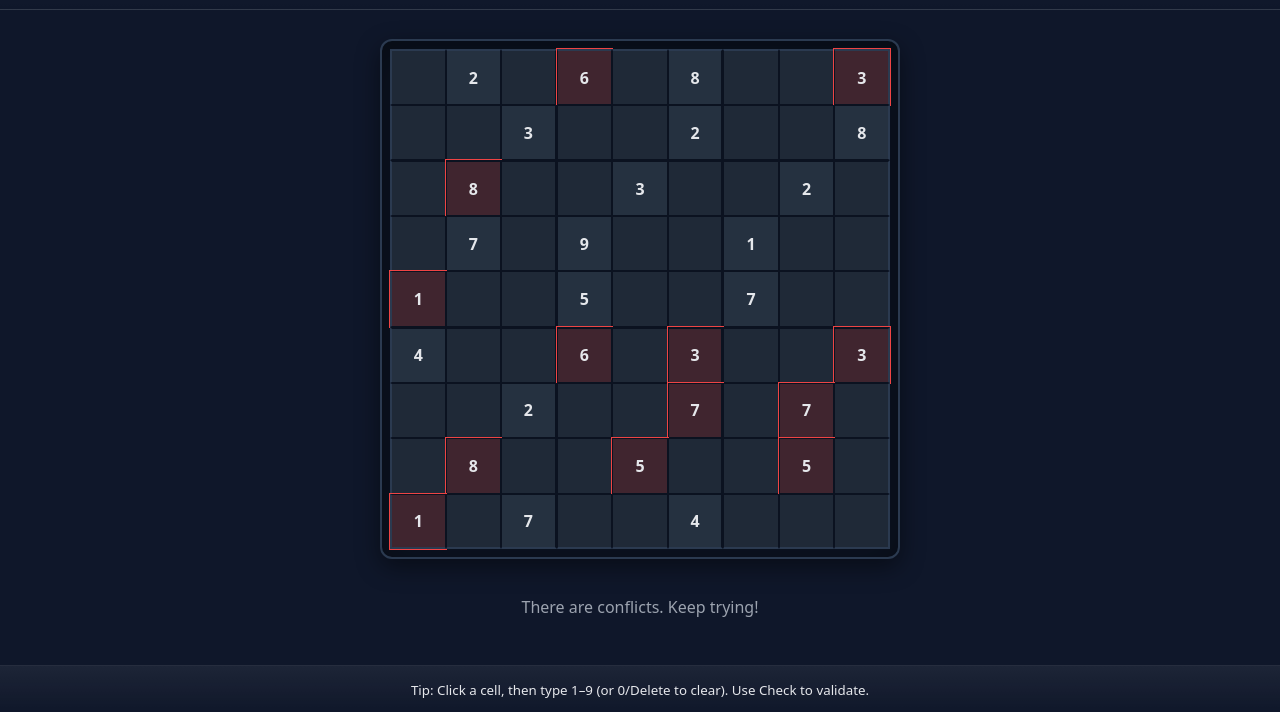
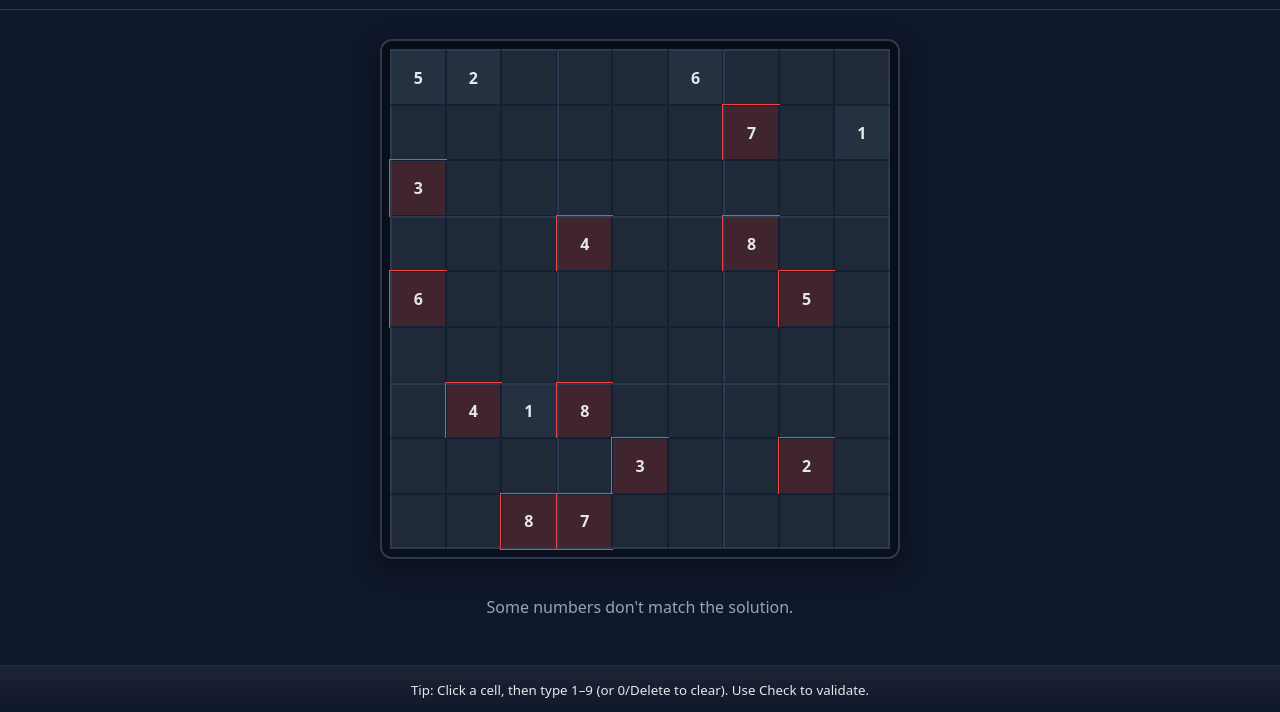
Before and after one commit to chengyouxiao/guess-game, a plain HTML site: page sudoku/index.html in a window 1280 px wide. Both pictures are taken after a click on the button "Check". Shown: the part 88-800 px from the top of the page. Drawn offline with Linux system fonts and the light colour scheme.

Commit message:
fix(sudoku): use curated puzzle+solution bank; validate against solution; clearer 3x3 borders

```diff
--- a/sudoku/script.js
+++ b/sudoku/script.js
@@ -7,22 +7,40 @@ const checkBtn = document.getElementById('checkBtn');
 let cells = [];
 let given = new Set(); // indices that are fixed
 let selectedIndex = -1;
+let currentSolution = null; // 81-char string for the loaded puzzle
 
-// Simple puzzle bank (0=empty, use '.' for blanks)
-// Each difficulty: array of strings length 81
+// Curated Sudoku bank with puzzle+solution pairs ('.' = blank)
+// Sources: common public examples (e.g., Wikipedia and widely used test sets)
 const puzzles = {
   low: [
-    // Easy puzzle
-    '53..7....6..195....98....6.8...6...34..8.3..17...2...6....28....419..5....8..79',
-    '1.3.5.7.9.7..3..5.5.9.1.3.9.1.7.5.1.5.9.3.7.3.7.1.9.2.4.6.8.8.6.4.2.5.3.1.7.9.5.3',
+    {
+      puzzle: '53..7....6..195....98....6.8...6...34..8.3..17...2...6....28....419..5....8..79',
+      solution:'534678912672195348198342567859761423342589671713924856961537284287419635425863179'
+    },
+    {
+      puzzle: '4.....8.5.3..........7......2.....6.....8.4......1.......6.3.7.5..2.....1.4......',
+      solution:'417369825239845761865271943521736498974582136368914257192653874586427319743198652'
+    }
   ],
   medium: [
-    '6..874..2..4..5....3.2....1.2..5..8....9....7..8..4.9....3.5....1..2..5..684..3',
-    '.2.6.8..3..3..2..8.8..3..2..7.9..1..1..5..7..4..6.3..3..2..7.7..8..5..5.1.7..4.',
+    {
+      puzzle: '..9748...7...........2.1.9..1.9..3.8....8.2....7.3..6.4..3.6.9...........5...2..',
+      solution:'619748235724935861853261497195674328346582719278319654432156978961827543587493126'
+    },
+    {
+      puzzle: '52...6.........7.13...........4..8..6......5...........418.........3..2...87.....',
+      solution:'523416789894257631167398245942581376718639524356742918481975362679123854235864197'
+    }
   ],
   high: [
-    '.....7..1..8..9.....4..2..9..5.....5..1..3..6.....8..2..6..4.....1..2..8..9.....',
-    '...2...6.6.....1...1...8...3..6..4.....9.....9..2..7...4...1...8.....9.2...3...',
+    {
+      puzzle: '8...........36....7..9.2...5...7.......457....1...3...1....68..85...1..9....4..',
+      solution:'812753649945861327376492185537289461268145793149376852123974568684523971795618234'
+    },
+    {
+      puzzle: '1..9.7..3.8...6...9..3.....2..1.9..7.....2.....7..3.4.....8..6...2...9.5..6.3..1',
+      solution:'126947853583216479974385162231594687498672531765831294319758246642123795857469312'
+    }
   ]
 };
 
@@ -47,7 +65,8 @@ function createBoard(){
 function loadPuzzle(diff){
   const list = puzzles[diff] || puzzles.medium;
   const pick = list[Math.floor(Math.random()*list.length)];
-  setFromString(pick);
+  currentSolution = pick.solution;
+  setFromString(pick.puzzle);
   message.textContent = `New ${diff} puzzle loaded.`;
 }
 
@@ -150,8 +169,18 @@ function isComplete(){
 function onCheck(){
   const ok = checkConflicts();
   if(!ok){ message.textContent = 'There are conflicts. Keep trying!'; return; }
+  // If we have a known solution, mark any incorrect entries immediately
+  if(currentSolution){
+    let anyWrong = false;
+    for(let i=0;i<81;i++){
+      const v = cells[i].textContent;
+      if(!v) continue;
+      if(v !== currentSolution[i]){ cells[i].classList.add('conflict'); anyWrong = true; }
+    }
+    if(anyWrong){ message.textContent = 'Some numbers don\'t match the solution.'; return; }
+  }
   if(!isComplete()){ message.textContent = 'Looks good so far. Not complete yet.'; return; }
-  message.textContent = 'Great job! Puzzle solved (no conflicts and full).';
+  message.textContent = 'Great job! Puzzle solved!';
 }
 
 function onNewGame(){
--- a/sudoku/styles.css
+++ b/sudoku/styles.css
@@ -5,6 +5,7 @@
   --text: #e5e7eb;
   --muted: #9ca3af;
   --accent: #60a5fa;
+  --box-line: #2b3a50; /* thick 3x3 box line color */
 }
 
 html, body { height: 100%; }
@@ -45,12 +46,12 @@ main { display: grid; place-items: center; padding: 16px; }
   padding: 8px;
   box-shadow: 0 12px 40px rgba(0,0,0,0.35) inset, 0 8px 24px rgba(0,0,0,0.45);
   gap: 0;
-  border: 2px solid #2b3a50;
+  border: 2px solid var(--box-line);
 }
 
 .cell {
   background: #1f2937;
-  border: 1px solid #0b1220;
+  border: 1px solid #122033; /* thin cell grid lines */
   display: grid;
   place-items: center;
   color: var(--muted);
@@ -64,14 +65,18 @@ main { display: grid; place-items: center; padding: 16px; }
 .cell.given { color: #e5e7eb; background: #253140; cursor: default; }
 .cell.conflict { background: #40252f; outline: 1px solid #ef4444; }
 
-/* 3x3 box thick borders */
+/* 3x3 box thick borders (precise boundaries) */
 .cell { position: relative; }
-.cell:nth-child(9n+1) { border-left: 2px solid #2b3a50; }
-.cell:nth-child(-n+9) { border-top: 2px solid #2b3a50; }
-.cell:nth-child(9n) { border-right: 2px solid #2b3a50; }
-.cell:nth-child(n+73) { border-bottom: 2px solid #2b3a50; }
-.cell:nth-child(3n) { border-right-width: 2px; }
-.cell:nth-child(n+19):nth-child(-n+27),
-.cell:nth-child(n+46):nth-child(-n+54) { border-top-width: 2px; }
+/* Outer frame */
+.cell:nth-child(9n+1) { border-left: 2px solid var(--box-line); }
+.cell:nth-child(-n+9) { border-top: 2px solid var(--box-line); }
+.cell:nth-child(9n) { border-right: 2px solid var(--box-line); }
+.cell:nth-child(n+73) { border-bottom: 2px solid var(--box-line); }
+/* Vertical box separators: columns 4 and 7 get a thick left border */
+.cell:nth-child(9n+4),
+.cell:nth-child(9n+7) { border-left: 2px solid var(--box-line); }
+/* Horizontal box separators: rows 4 and 7 get a thick top border */
+.cell:nth-child(n+28):nth-child(-n+36),
+.cell:nth-child(n+55):nth-child(-n+63) { border-top: 2px solid var(--box-line); }
 
 .message { margin-top: 10px; min-height: 1.5em; color: var(--muted); }
```
